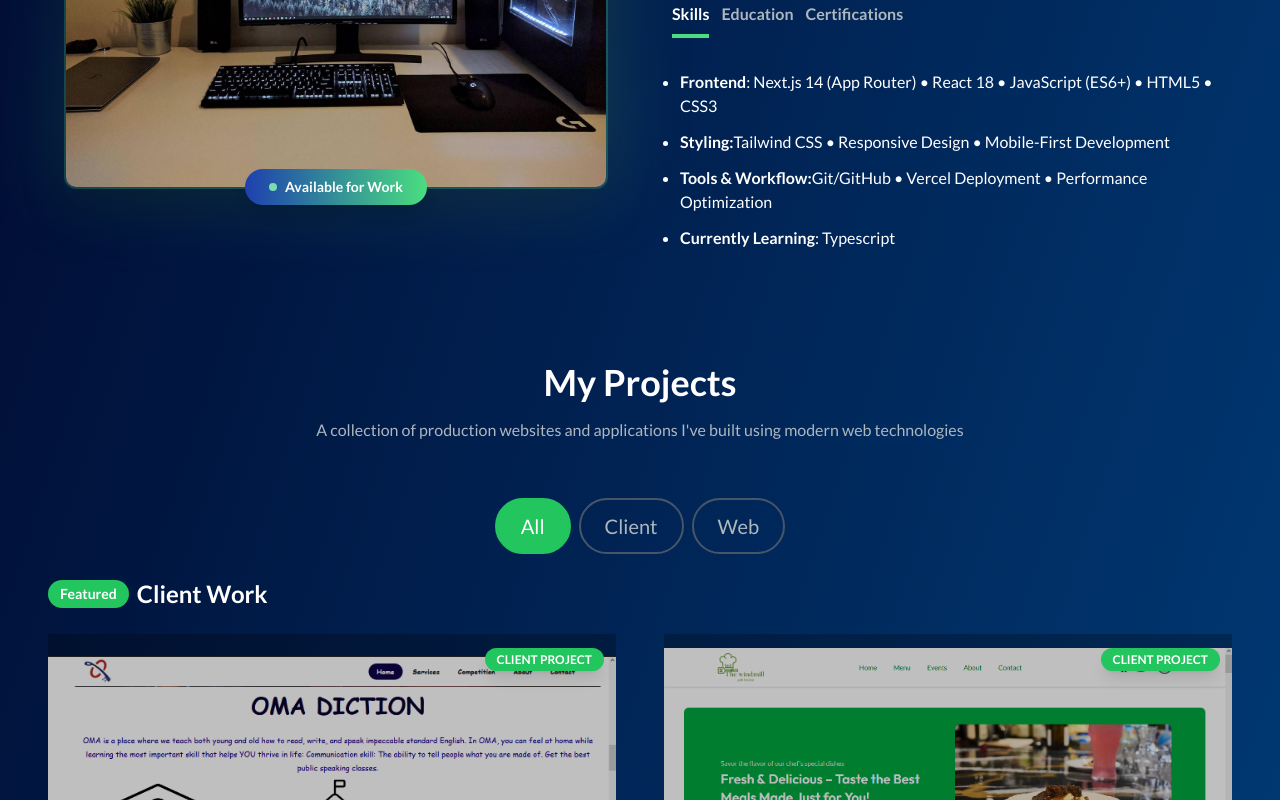
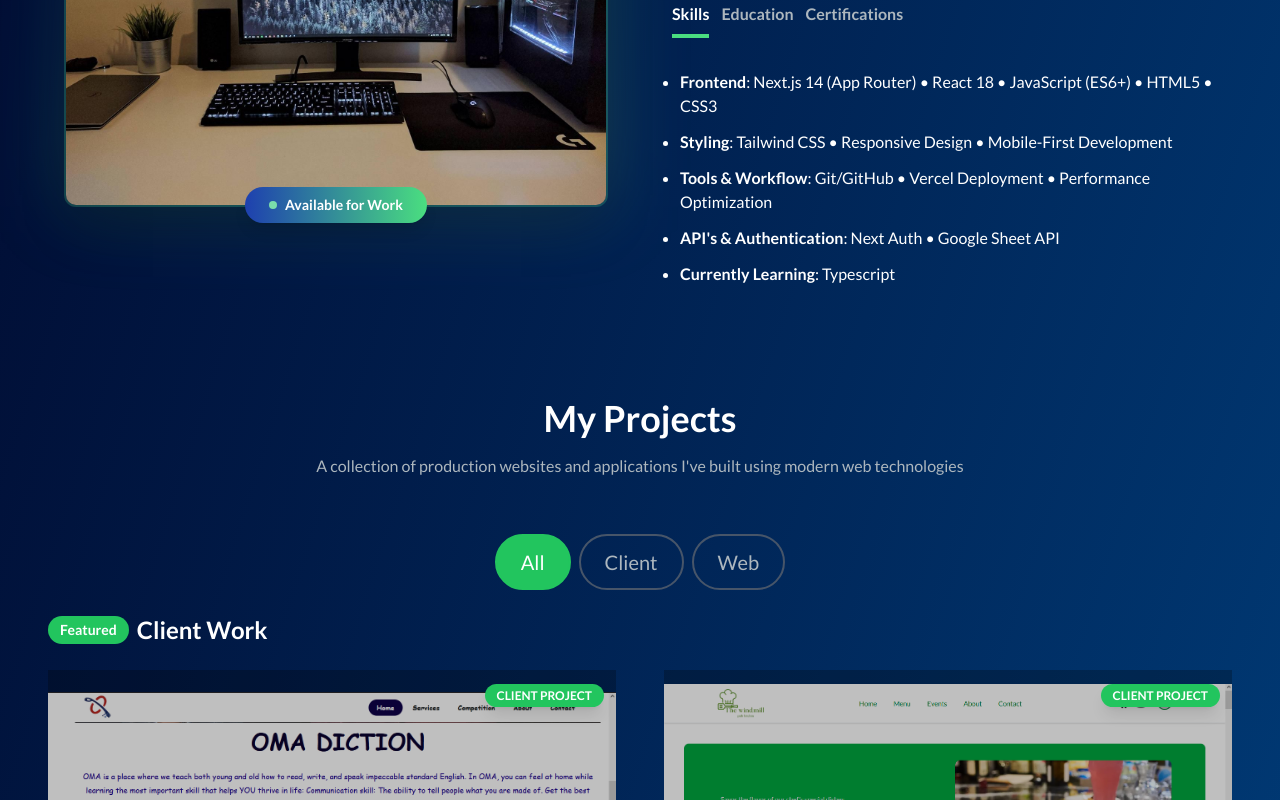
Before and after one commit to FOLADAVE/Folarin-Obajenihi, a Next.js app: page / in a window 1280 px wide. Shown: the part 980-1780 px from the top of the page. Built offline with nearby package versions, Linux system fonts and the light colour scheme.

Commit message:
Tech stack

```diff
--- a/app/components/AboutSection.jsx
+++ b/app/components/AboutSection.jsx
@@ -11,10 +11,12 @@ const TAB_DATA = [
             <ul className='list-disc pl-2 space-y-3'>
                 <li><span className='font-bold'>Frontend</span>:
 Next.js 14 (App Router) • React 18 • JavaScript (ES6+) • HTML5 • CSS3</li>
-                <li><span className='font-bold'>Styling:</span>
+                <li><span className='font-bold'>Styling</span>:
 Tailwind CSS • Responsive Design • Mobile-First Development</li>
-                <li><span className='font-bold'>Tools & Workflow:</span>
+                <li><span className='font-bold'>Tools & Workflow</span>:
 Git/GitHub • Vercel Deployment • Performance Optimization</li>
+                <li><span className='font-bold'>API&apos;s & Authentication</span>:
+Next Auth • Google Sheet API</li>
                 <li><span className='font-bold'>Currently Learning</span>: Typescript</li>
             </ul>
         ),
--- a/app/components/ProjectsSection.jsx
+++ b/app/components/ProjectsSection.jsx
@@ -25,7 +25,7 @@ const projectsData = [
     tag: ["All", "Web", "Client"],
     gitUrl: "https://github.com/FOLADAVE/Windmill-Pub",
     previewUrl: "https://www.thewindmillpub.co.uk/",
-    techStack: ["Next.js", "React", "Tailwind CSS"],
+    techStack: ["Next.js", "React","Next Auth", "Google Sheet API", "Tailwind CSS"],
     isClientProject: true,
   },
 
```
